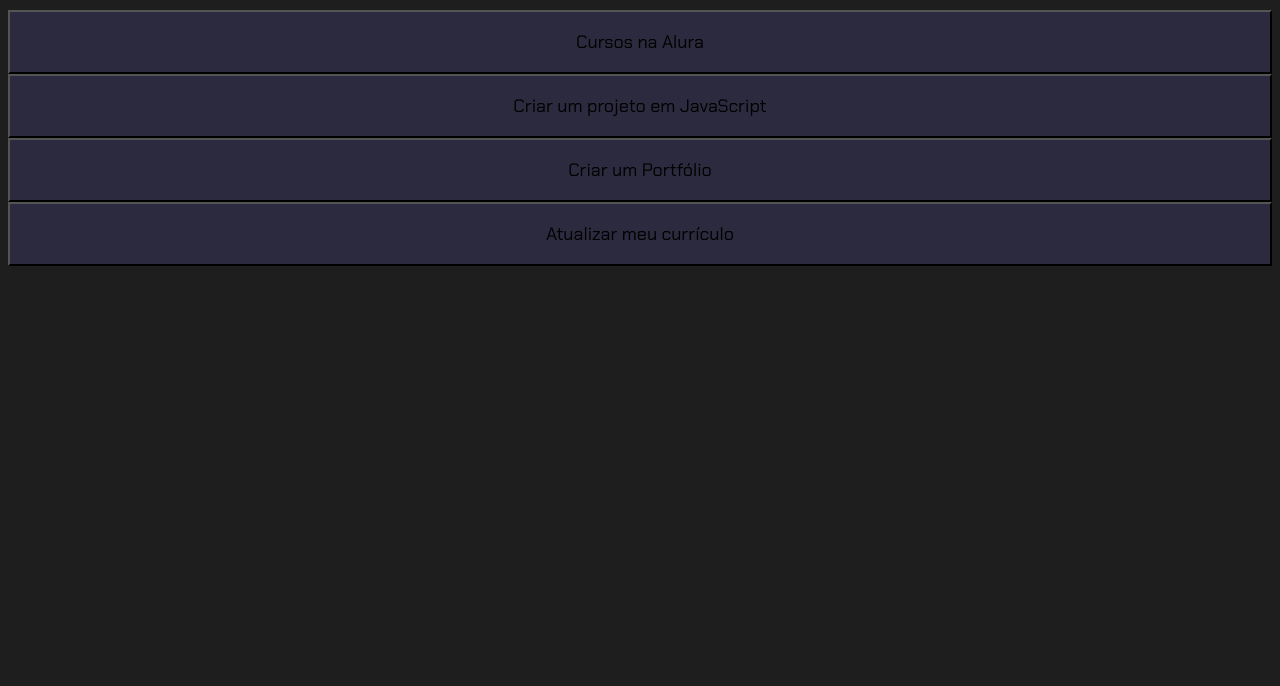
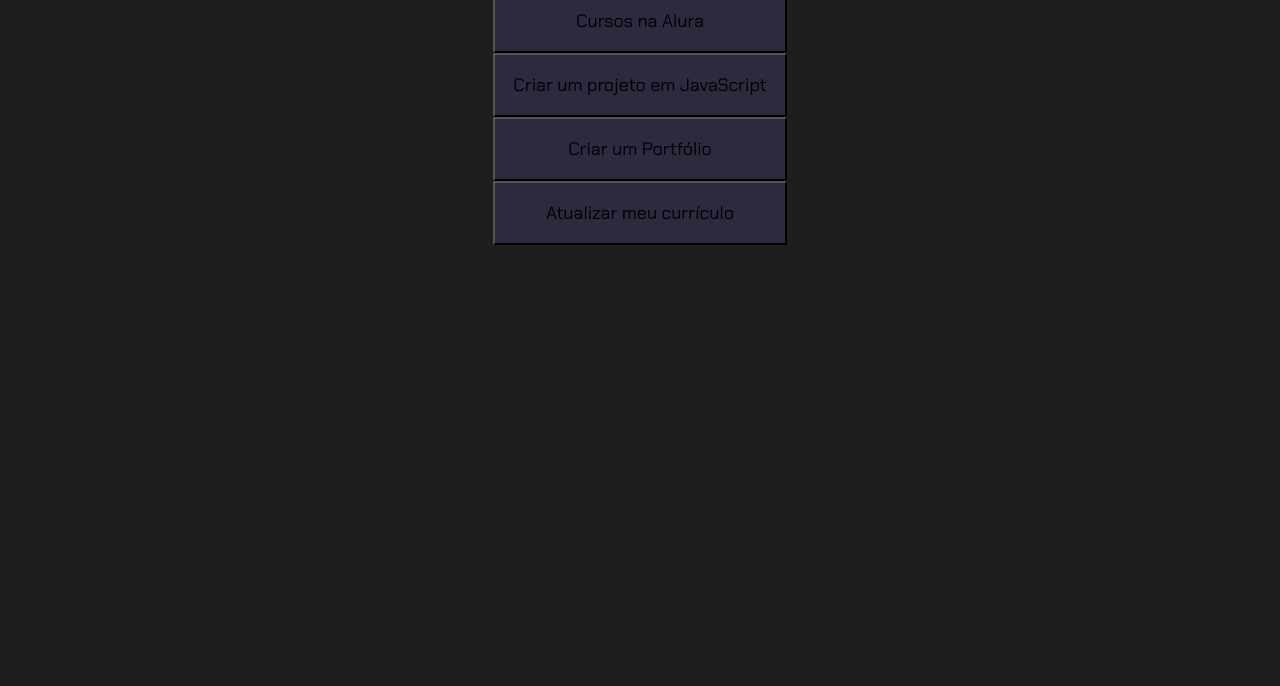
Before and after one commit to kaio07alm/2024, a plain HTML site: page index.html in a window 1280 px wide. Shown: the part 114-800 px from the top of the page. Drawn offline with Linux system fonts and the light colour scheme.

Commit message:
Add files via upload

```diff
--- a/index.html
+++ b/index.html
@@ -1,4 +1,4 @@
-!DOCTYPE html>
+<!DOCTYPE html>
 <html lang="pt-br">
     <head>
         <meta charset="UTF-8">
@@ -12,18 +12,26 @@
     </head>
 
     <body>
-        <section class="conteudo-principal"> </section>
+        <section class="conteudo-principal">
             <h2 class="titulo-principal"> Meus objetivos do ano<span>_</span> </h2>
                <div class="botoes">
-            <button class="botao">Cursos na Alura</button>
+                    <button class="botao ativo">Cursos na Alura</button>
                     <button class="botao">Criar um projeto em JavaScript</button>
                     <button class="botao">Criar um Portfólio</button>
                     <button class="botao">Atualizar meu currículo</button>
 
 
                 </div>
+                <script src="Main.JS"></script>
+        </section>
 
 
 
 
     </body>
+
+
+
+
+
+</html>
```
Lines whose indentation alone changed are shown as unchanged.
